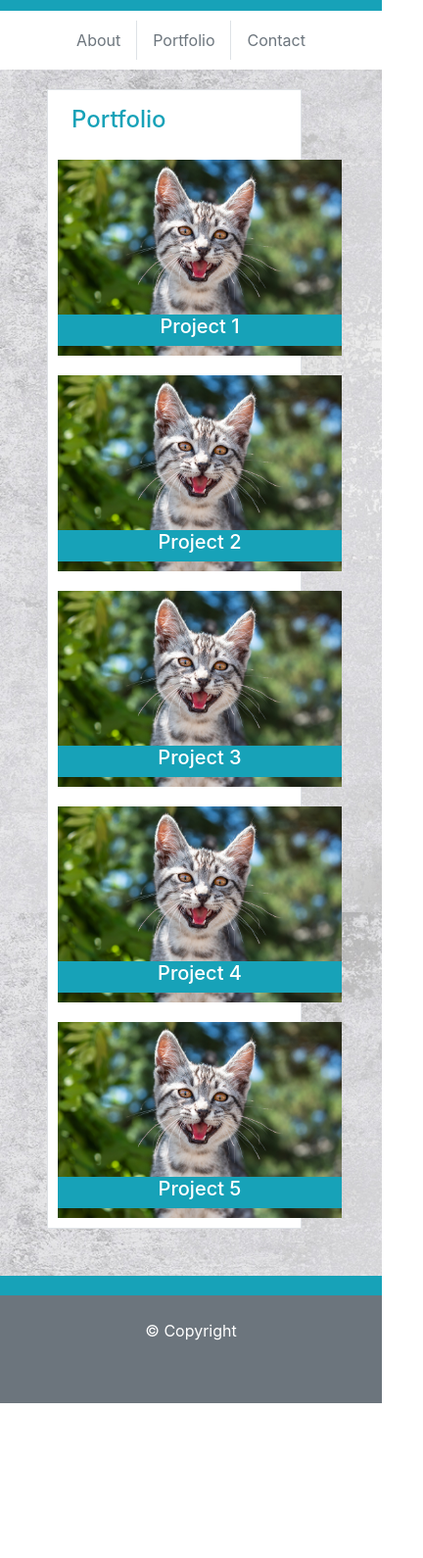
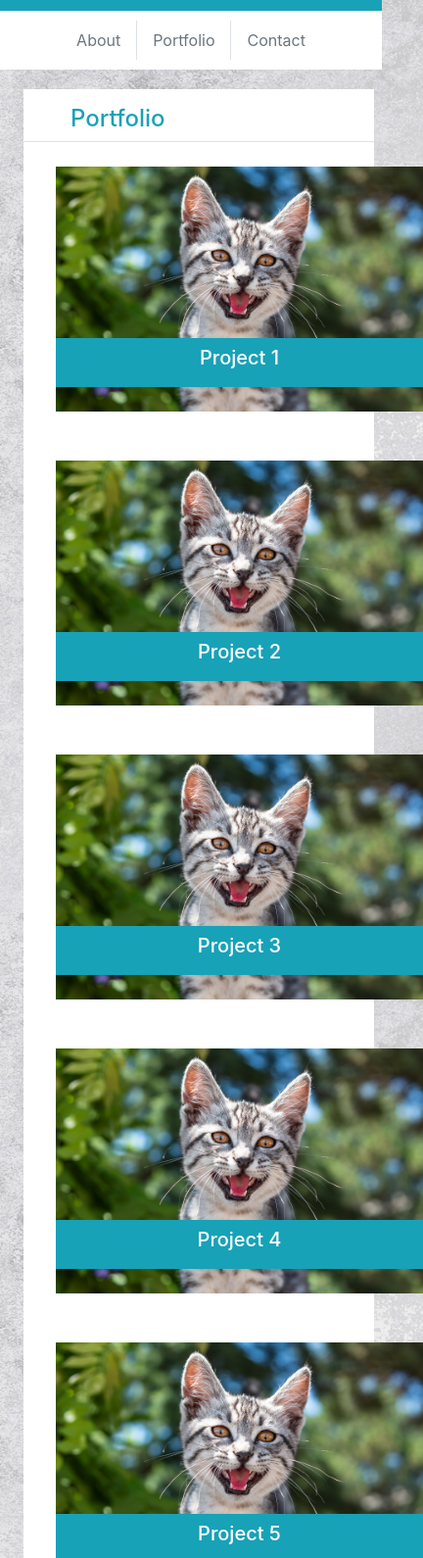
Before and after one commit to dustinirving/responsive-portfolio, a plain HTML site: page portfolio.html in a window 390 px wide. Shown: the part 69-1659 px from the top of the page at 98% size, 432 px wide, since content can reach past the window. Before the commit the page ends 1501 px from the top, so only its background shows below. Drawn offline with nearby package versions, Linux system fonts and the light colour scheme.

Commit message:
Managed responsiveness and padding

```diff
--- a/portfolio.html
+++ b/portfolio.html
@@ -41,76 +41,68 @@
 
     </nav>
 
-    <div class="border m-5 col-8 bg-white">
-
-        <!-- Header for the portfolio page -->
+    <div class="container m-4">
         <div class="row">
-            <div class="col text-info pl-4 pt-3 pb-2">
+            <div id="content-box" class="col-11 col-xs-12 col-md-11 col-lg-10 col-xl-10 bg-white">
+                <div class="row">
+                    <div class="text-info pt-3 pl-5">
                         <h4>Portfolio</h4>
                     </div>
                 </div>
-
-        <!-- Content -->
-        <div class="row">
-            <div id="project" class=" col container">
-                <!-- Left picture 1 -->
-                <img height="200" width="290" src="cat.jpg" alt="cat">
-                <!-- Left textbox 1 -->
-                <div class="text-block bg-info">
+                <div class="row border-top pl-2">
+                    <div id="project" class="col text-info">
+                        <img height="250" width="375" src="cat.jpg" alt="cat">
+                        <div class="text-block bg-info pt-2">
                             <h5>
                                 Project 1
                             </h5>
                         </div>
                     </div>
-
-            <div id="project" class="col container">
-                <!-- Right picture 1 -->
-                <img height="200" width="290" src="cat.jpg" alt="cat">
-                <!-- Right textbox 1 -->
-                <div class="text-block bg-info">
+                    <div id="project" class="col text-info">
+                        <img height="250" width="375" src="cat.jpg" alt="cat">
+                        <div class="text-block bg-info pt-2">
                             <h5>
                                 Project 2
                             </h5>
                         </div>
                     </div>
                 </div>
-        <div class="row">
-            <div id="project" class="col container">
-                <!-- Left picture 2 -->
-                <img height="200" width="290" src="cat.jpg" alt="cat">
-                <!-- Left textbox 2 -->
-                <div class="text-block bg-info">
+                <div class="row pl-2">
+                    <div id="project" class="col text-info">
+                        <img height="250" width="375" src="cat.jpg" alt="cat">
+                        <div class="text-block bg-info pt-2">
                             <h5>
                                 Project 3
                             </h5>
                         </div>
                     </div>
-
-            <div id="project" class="col container">
-                <!-- Right picture 2 -->
-                <img height="200" width="290" src="cat.jpg" alt="cat">
-                <!-- Right textbox 2 -->
-                <div class="text-block bg-info">
+                    <div id="project" class="col text-info">
+                        <img height="250" width="375" src="cat.jpg" alt="cat">
+                        <div class="text-block bg-info pt-2">
                             <h5>
                                 Project 4
                             </h5>
                         </div>
                     </div>
                 </div>
-        <div class="row">
-            <div id="project" class="col container">
-                <!-- Left picture 3 -->
-                <img height="200" width="290" src="cat.jpg" alt="cat">
-                <!-- Left textbox 3 -->
-                <div class="text-block bg-info">
+                <div class="row pl-2">
+                    <div id="project" class="col text-info">
+                        <img height="250" width="375" src="cat.jpg" alt="cat">
+                        <div class="text-block bg-info pt-2">
                             <h5>
                                 Project 5
                             </h5>
                         </div>
                     </div>
                 </div>
+
+
             </div>
+            <div class="col">
 
+            </div>
+        </div>
+    </div>
     <footer>
         <div id="footer-bluebox" class="bg-info">
         </div>
@@ -118,6 +110,7 @@
             <p>&copy; Copyright</p>
         </div>
     </footer>
+
 </body>
 
 </html>
--- a/style.css
+++ b/style.css
@@ -17,15 +17,24 @@
     }
 }
 
-@media screen and (min-width: 768px) and (max-width: 980px) {
+@media screen and (min-width: 768px) {
+    #content-box {
+        margin-left: 10px;
+    }
     #name-header {
         margin-left: 10px;
     }
+    #image {
+        padding-left: 0px;
+    }
 }
 
-@media screen and (min-width: 980px) {
+@media screen and (min-width: 960px) {
+    #content-box {
+        margin-left: 100px;
+    }
     #name-header {
-        margin-left: 50px;
+        margin-left: 100px;
     }
 }
 
@@ -53,7 +62,7 @@
 
 /* portfolio page */
 
-.container {
+.container2 {
     position: relative;
 }
 
@@ -61,10 +70,11 @@
     position: absolute;
     text-align: center;
     color: white;
-    width: 290px;
-    bottom: 20px;
+    width: 375px;
+    height: 50px;
+    bottom: 50px;
 }
 
 #project {
-    padding: 10px;
+    padding: 25px;
 }
```
Also changed, not shown: contact.html (+7 -3 lines), index.html (+20 -16 lines). Lines whose indentation alone changed are shown as unchanged.
